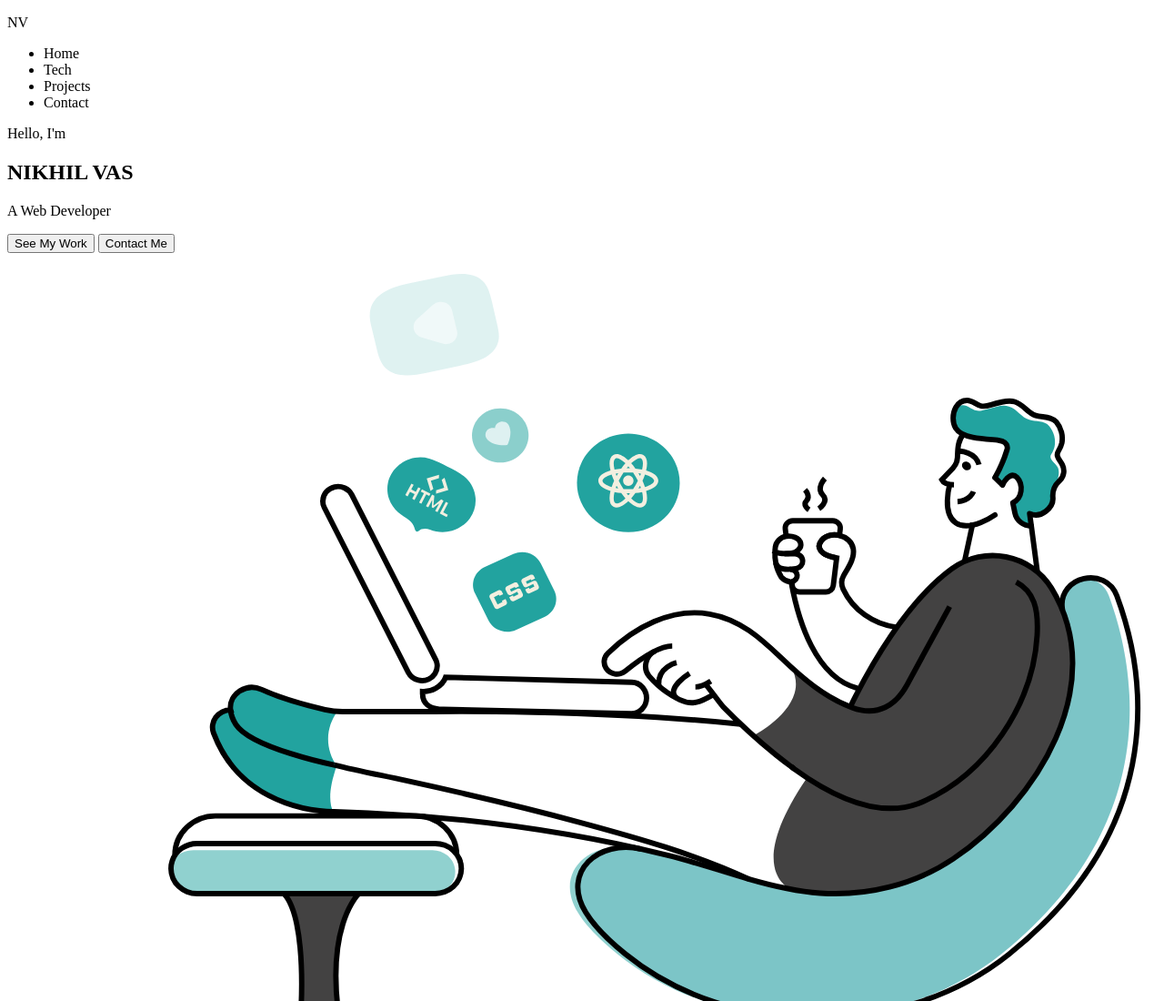
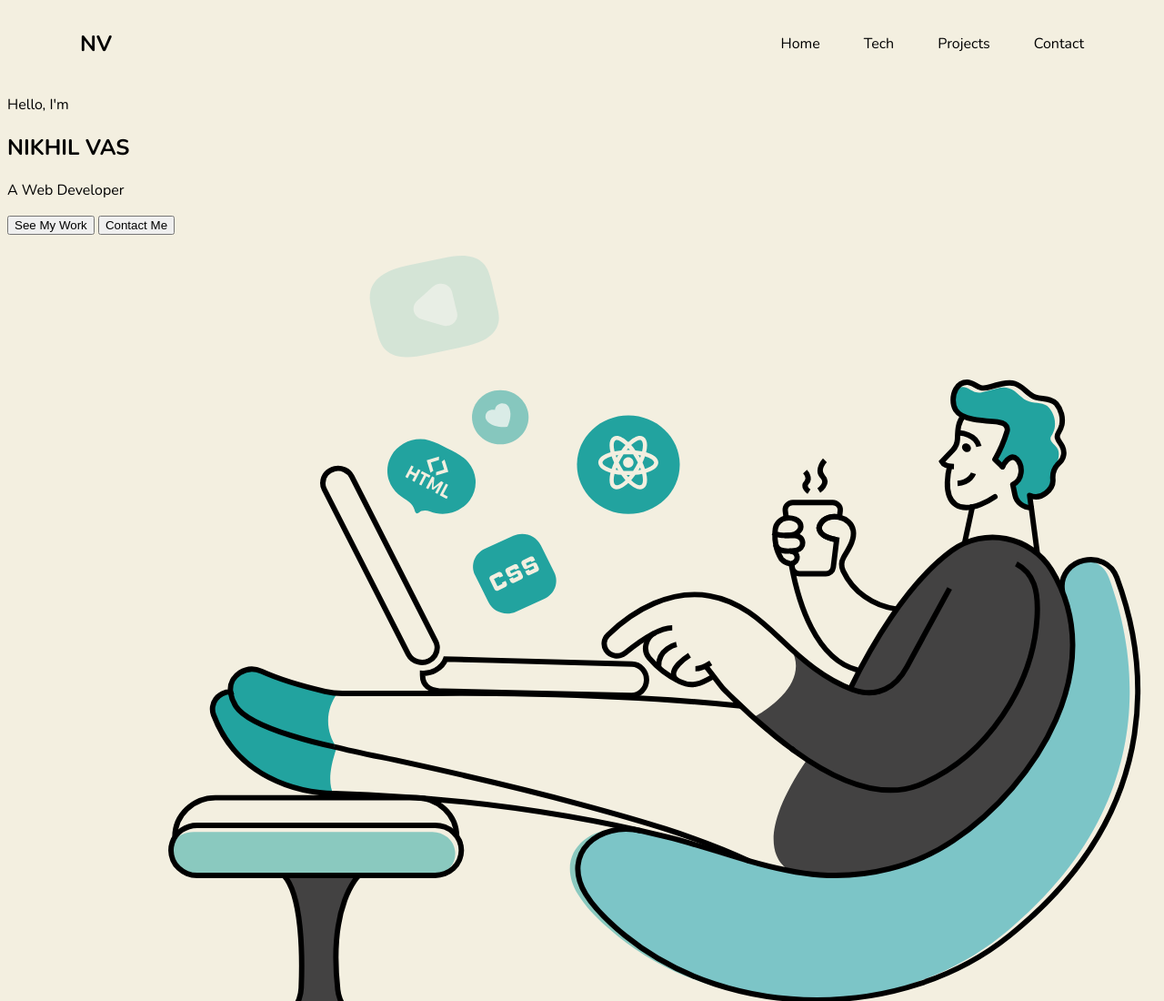
Before and after one commit to vascodes/nikhilvas-portfolio1, a plain HTML site: page index.html in a window 1280 px wide. Shown: the top 1100 px of the page at 91% size. Drawn offline with nearby package versions, Linux system fonts and the light colour scheme.

Commit message:
Add CSS custom properties and styles for primay navbar.

```diff
--- a/index.html
+++ b/index.html
@@ -11,13 +11,13 @@
 	<body>
 		<section id="home">
 			<header>
-				<nav aria-labelledby="primary-navigation">
-					<p class="navbar-logo">NV</p>
-					<ul>
-						<li>Home</li>
-						<li>Tech</li>
-						<li>Projects</li>
-						<li>Contact</li>
+				<nav id="nav-primary" aria-labelledby="primary-navigation">
+					<p class="nav-logo">NV</p>
+					<ul class="nav-links">
+						<li class="nav-link">Home</li>
+						<li class="nav-link">Tech</li>
+						<li class="nav-link">Projects</li>
+						<li class="nav-link">Contact</li>
 					</ul>
 				</nav>
 			</header>
--- a/styles/style.css
+++ b/styles/style.css
@@ -1,3 +1,56 @@
-*{
+/* Google Fonts */
+@import url("https://fonts.googleapis.com/css2?family=Handlee&family=Nunito:wght@400;700&display=swap");
+
+* {
     box-sizing: border-box;
 }
+
+:root {
+    --color-primary: #f3efe0;
+    --color-secondary-light: grey;
+    --color-secondary-dark: black;
+    --color-accent: cyan;
+    --color-text-dark: black;
+    --color-text-light: white;
+
+    --font-primary: 'Handlee', cursive;
+    --font-secondary: 'Nunito', sans-serif;
+}
+
+body {
+    background-color: var(--color-primary);
+    font-family: var(--font-primary);
+}
+
+#home {
+    background-color: var(--color-primary);
+    font-family: var(--font-secondary);
+}
+
+#nav-primary {
+    display: flex;
+    justify-content: space-between;
+    align-items: center;
+    padding: 1.5em 5em;
+}
+
+#nav-primary .nav-logo,
+.nav-links {
+    margin: 0;
+    padding: 0;
+}
+
+
+#nav-primary .nav-logo {
+    font-size: 1.5em;
+    font-weight: bold;
+}
+
+#nav-primary .nav-links {
+    display: flex;
+    gap: 3em;
+    list-style-type: none;
+    text-decoration: none;
+}
+
+#nav-primary .nav-link {}
```
